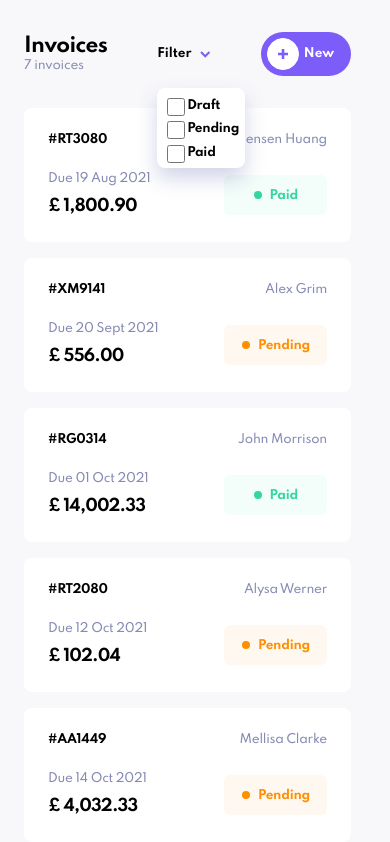
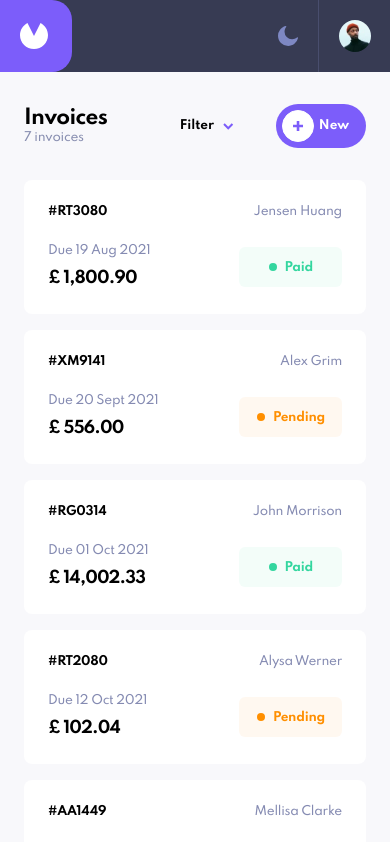
Before and after one commit to MareikeW/invoice-app, a React (Create React App) app: page / in a window 390 px wide. Shown: the top 842 px of the page. Built offline with nearby package versions, Linux system fonts and the light colour scheme.

Commit message:
Header + Startseite Tablet

```diff
--- a/src/components/invoice-card/InvoiceCard.js
+++ b/src/components/invoice-card/InvoiceCard.js
@@ -1,6 +1,7 @@
 import React from "react";
 import { toReformattedDate, toCurrencyFormat } from "../../utils/utils.js";
 import { Container, Id, Name, DateInfo, Sum, Status, StatusDot } from "./invoiceCard-styles";
+import { ReactComponent as Arrow } from "../../icons/icon-arrow-right.svg";
 
 
 const InvoiceCard = ({id, clientName, paymentDue, total, status}) => {
@@ -13,6 +14,7 @@ const InvoiceCard = ({id, clientName, paymentDue, total, status}) => {
                 <DateInfo>Due {toReformattedDate(paymentDue)}</DateInfo>
                 <Sum>£ {toCurrencyFormat(total)}</Sum>
                 <Status status={status}><StatusDot status={status} />{status}</Status>
+                <Arrow className="arrowRight"/>
             </div>
         </Container>
     )
--- a/src/components/invoice-card/invoiceCard-styles.js
+++ b/src/components/invoice-card/invoiceCard-styles.js
@@ -4,17 +4,38 @@ export const Container = styled.div`
     height: 134px;
     background-color: #fff;
     border-radius: 8px;
-    max-width: 327px;
+    min-width: 327px;
     position: relative;
     margin-bottom: 16px;
     margin-left: 24px;
     margin-right: 24px;
+
+    .arrowRight {
+        display: none;
+    }
+
+    @media (min-width: 675px) {
+        width: 672px;
+        margin: 0 auto 16px auto;
+        height: 72px;
+
+        .arrowRight {
+            display: block;
+            position: absolute;
+            right: 24px;
+            top: 32px;
+        }
+    }
 `
 
 export const Id = styled.h4`
     position: absolute;
     top: 24px;
     left: 24px;
+
+    @media (min-width: 675px) {
+        top: 29px;
+    }
 `
 
 export const Name = styled.p`
@@ -22,6 +43,11 @@ export const Name = styled.p`
     position: absolute;
     top: 24px;
     right: 24px;
+
+    @media (min-width: 675px) {
+        top: 29px;
+        left: 254px;
+    }
 `
 
 export const DateInfo = styled.p`
@@ -29,12 +55,22 @@ export const DateInfo = styled.p`
     position: absolute;
     top: 63px;
     left: 24px;
+
+    @media (min-width: 675px) {
+        top: 29px;
+        left: 111px;
+    }
 `
 
 export const Sum = styled.h3`
     position: absolute;
     bottom: 24px;
     left: 24px;
+
+    @media (min-width: 675px) {
+        top: 29px;
+        left: 390px;
+    }
 `
 
 export const Status = styled.h4`
@@ -59,6 +95,12 @@ export const Status = styled.h4`
         else if (status === "pending") return "13px 17px 12px 34px";
         else if (status === "draft") return "13px 27px 12px 43px";
     }};
+
+    @media (min-width: 675px) {
+        top: 16px;
+        left: 520px;
+        right: 48px;
+    }
 `
 
 export const StatusDot = styled.span`
--- a/src/components/menu/menu-styles.js
+++ b/src/components/menu/menu-styles.js
@@ -2,17 +2,32 @@ import styled from "styled-components";
 
 export const MenuContainer = styled.div`
     height: 44px;
-    max-width: 327px;
+    min-width: 327px;
     display: flex;
     justify-content: space-between;
     align-items: center;
-    margin: 32px 0;
-    margin-left: 24px;
-    margin-right: 24px;
-`
+    margin: 32px auto;
+    padding-left: 24px;
+    padding-right: 24px;
 
-export const NumInvoices = styled.p`
-    color: #888EB0;
+    p {
+        color: #888EB0;
+    }
+
+    @media (min-width: 675px) {
+        width: 672px;
+        padding: 0;
+        height: 59px;
+        margin-top: 56px;
+
+        h2 {
+            font-size: 32px;
+        }
+
+        p {
+            margin-top: 8px;
+        }
+    }
 `
 
 export const FilterButton = styled.button`
@@ -26,6 +41,11 @@ export const FilterButton = styled.button`
     align-items: center;
     margin: 0 auto;
     position: relative;
+    margin-left: 30px;
+
+    @media (min-width: 675px) {
+        width: 118px;
+    }
 `
 
 export const FilterOptions = styled.div`
@@ -37,10 +57,11 @@ export const FilterOptions = styled.div`
     border-radius: 8px;
     box-shadow: 0px 10px 20px rgba(72, 84, 159, 0.25);
     position: absolute;
-    top: 88px;
+    top: 150px;
     padding-left: 10px;
     padding-top: 10px;
     z-index: 1;
+    visibility: hidden;
 `
 
 export const FilterOption = styled.label`
@@ -58,18 +79,6 @@ export const FilterCheckbox = styled.input`
     width: 18px;
 `
 
-export const StyledCheckbox = styled.span`
-    position: absolute;
-    height: 16px;
-    width: 16px;
-    background-color: DFE3FA;
-    border: 1px solid #7C5DFA;
-    border-radius: 2px;
-    top: 0;
-    left: 0;
-    cursor: pointer;
-`
-
 export const AddInvoiceButton = styled.button`
     width: 90px;
     height: 44px;
@@ -80,6 +89,11 @@ export const AddInvoiceButton = styled.button`
     position: relative;
     text-align: center;
     padding-left: 26px;
+
+    @media (min-width: 675px) {
+        width: 150px;
+        height: 48px;
+    }
 `
 
 export const PlusSign = styled.span`
@@ -91,4 +105,22 @@ export const PlusSign = styled.span`
     position: absolute;
     top: 6px;
     left: 6px;
+
+    @media (min-width: 675px) {
+        top: 8px;
+        left: 8px;
+    }
 `
+
+export const ZeroInvoicesContainer = styled.div`
+    margin: 102px auto 0 auto;
+    width: 217px;
+    height: 277px;
+    text-align: center;
+
+
+    p {
+        color: #888EB0;
+        margin-top: 24px;
+    }
+`
--- /dev/null
+++ b/src/components/shared/Header.js
@@ -0,0 +1,24 @@
+import React from "react";
+import {StyledHeader, LogoContainer, ThemeImageContainer, ImageContainer, ProfileAvatar} from "./header-styles";
+import {ReactComponent as Logo} from "../../icons/logo.svg";
+import {ReactComponent as Moon} from "../../icons/icon-moon.svg";
+import profileAvatar from "../../icons/image-avatar.jpg";
+import {intViewportWidth} from "../../utils/utils";
+
+const Header = () => {
+    return (
+        <StyledHeader>
+            <LogoContainer>
+                <Logo style={{marginRight: "5px"}}/>
+            </LogoContainer>
+            <ThemeImageContainer>
+                <Moon style={intViewportWidth < 675 ? { marginTop: "26px", cursor: "pointer"} : { marginTop: "30px", marginRight: "30px", width: "20px"}}/>
+                <ImageContainer>
+                    <ProfileAvatar src={profileAvatar} alt="profile avatar" />
+                </ImageContainer>
+            </ThemeImageContainer>
+        </StyledHeader>
+    )
+}
+
+export default Header;
--- /dev/null
+++ b/src/components/shared/header-styles.js
@@ -0,0 +1,59 @@
+import styled from "styled-components";
+
+export const StyledHeader = styled.header`
+    background-color: #373B53;
+    height: 72px;
+    display: flex;
+    justify-content: space-between;
+
+    @media (min-width: 675px) {
+        height: 80px;
+    }
+`
+
+export const LogoContainer = styled.div`
+    background-color: #7C5DFA;
+    border-radius: 0px 20px 20px 0px;
+    width: 72px;
+    height: 72px;
+    display: flex;
+    justify-content: center;
+    align-items: center;
+
+    @media (min-width: 675px) {
+        height: 80px;
+    }
+`
+
+export const ThemeImageContainer = styled.div`
+    width: 112px;
+    height: 72px;
+    display: flex;
+    justify-content: space-between;
+
+    @media (min-width: 675px) {
+        height: 80px;
+        width: 146px;
+    }
+`
+
+export const ImageContainer = styled.div`
+    height: 72px;
+    width: 72px;
+    display: flex;
+    justify-content: center;
+    align-items: center;
+    border-left: 1px solid #494E6E;
+    cursor: pointer;
+
+    @media (min-width: 675px) {
+        height: 80px;
+        width: 96px;
+    }
+`
+
+export const ProfileAvatar = styled.img`
+    height: 32px;
+    width: 32px;
+    border-radius: 50%;
+`
--- a/src/pages/home.js
+++ b/src/pages/home.js
@@ -1,18 +1,25 @@
 import React, {useState} from "react";
 //import Menu from "../components/menu/Menu";
 import InvoiceCard from "../components/invoice-card/InvoiceCard";
+import Header from "../components/shared/Header";
 import {Context} from "../context";
 import {Link} from "react-router-dom";
-import {MenuContainer, NumInvoices, FilterButton,
+import {MenuContainer, FilterButton,
     FilterOptions, FilterOption, FilterCheckbox,
-    AddInvoiceButton, PlusSign} from "../components/menu/menu-styles";
+    AddInvoiceButton, PlusSign, ZeroInvoicesContainer} from "../components/menu/menu-styles";
 import {ReactComponent as Arrow} from "../icons/icon-arrow-down.svg";
 import {ReactComponent as Plus} from "../icons/icon-plus.svg";
+import {ReactComponent as ZeroInvoices} from "../icons/illustration-empty.svg";
+import {intViewportWidth} from "../utils/utils";
 
 const Home = () => {
     const context = React.useContext(Context);
+    const [filterBox, setFilterBox] = useState([]);
 
-    const [filterBox, setFilterBox] = useState([]);
+    let filteredInvoices;
+    const filterOptions = document.getElementById("filterOptions");
+
+
     const filterInvoices = (event) => {
         const {name} = event.target;
 
@@ -24,26 +31,36 @@ const Home = () => {
         })
     }
 
-    let filteredInvoices;
     if (filterBox.length) {
         filteredInvoices = context.invoices.filter(invoice => filterBox.includes(invoice.status));
     } else {
         filteredInvoices = context.invoices;
     }
 
+    const toggleFilterButton = (event) => {
+        event.preventDefault();
+        if (filterOptions.style.visibility === "visible") {
+            filterOptions.style.visibility = "hidden";
+        } else {
+            filterOptions.style.visibility = "visible";
+        }
+    }
+
+
     return (
         <section>
+            <Header />
             <MenuContainer>
                 <div>
                     <h2>Invoices</h2>
-                    <NumInvoices>{filteredInvoices.length} invoices</NumInvoices>
+                    {intViewportWidth < 675 ? <p>{filteredInvoices.length} invoices</p> : <p>There are a total of {filteredInvoices.length} invoices</p>}
                 </div>
 
                 <form>
-                    <FilterButton>Filter
+                    <FilterButton onClick={toggleFilterButton}>{intViewportWidth < 675 ? "Filter" : "Filter by status"}
                     <Arrow />
                     </FilterButton>
-                    <FilterOptions>
+                    <FilterOptions id="filterOptions">
                         <FilterOption>Draft
                             <FilterCheckbox
                                 type="checkbox"
@@ -71,9 +88,22 @@ const Home = () => {
                     </FilterOptions>
                 </form>
 
-                <Link to="/create-invoice"><AddInvoiceButton><PlusSign><Plus style={{position: "absolute", top: "10px", left: "10px"}}/></PlusSign> New</AddInvoiceButton></Link>
+                <Link to="/create-invoice">
+                    <AddInvoiceButton>
+                        <PlusSign>
+                            <Plus style={{position: "absolute", top: "10px", left: "10px"}}/>
+                        </PlusSign> {intViewportWidth < 675 ? "New" : "New Invoice"}
+                    </AddInvoiceButton>
+                </Link>
             </MenuContainer>
-            {filteredInvoices.map(invoice => {
+            {filteredInvoices.length < 1 ?
+            <ZeroInvoicesContainer>
+                <ZeroInvoices />
+                <h2>There is nothing here</h2>
+                <p>Create an invoice by clicking the <strong>New</strong> button and get started</p>
+            </ZeroInvoicesContainer>
+            :
+            filteredInvoices.map(invoice => {
                 return (
                         <Link to={`/view-invoice/${invoice.id}`}>
                             <InvoiceCard
@@ -86,7 +116,9 @@ const Home = () => {
                             />
                         </Link>
                 )
-            })}
+            })
+
+        }
         </section>
     )
 }
--- a/src/utils/utils.js
+++ b/src/utils/utils.js
@@ -13,3 +13,6 @@ export function toReformattedDate(date) {
 export function toCurrencyFormat(total) {
     return total.toLocaleString("en-GB", {minimumFractionDigits: 2});
 }
+
+/* gibt die aktuelle Browserbreite aus */
+export let intViewportWidth = window.innerWidth;
```
Also changed, not shown: src/context.js (line endings or trailing spaces).
